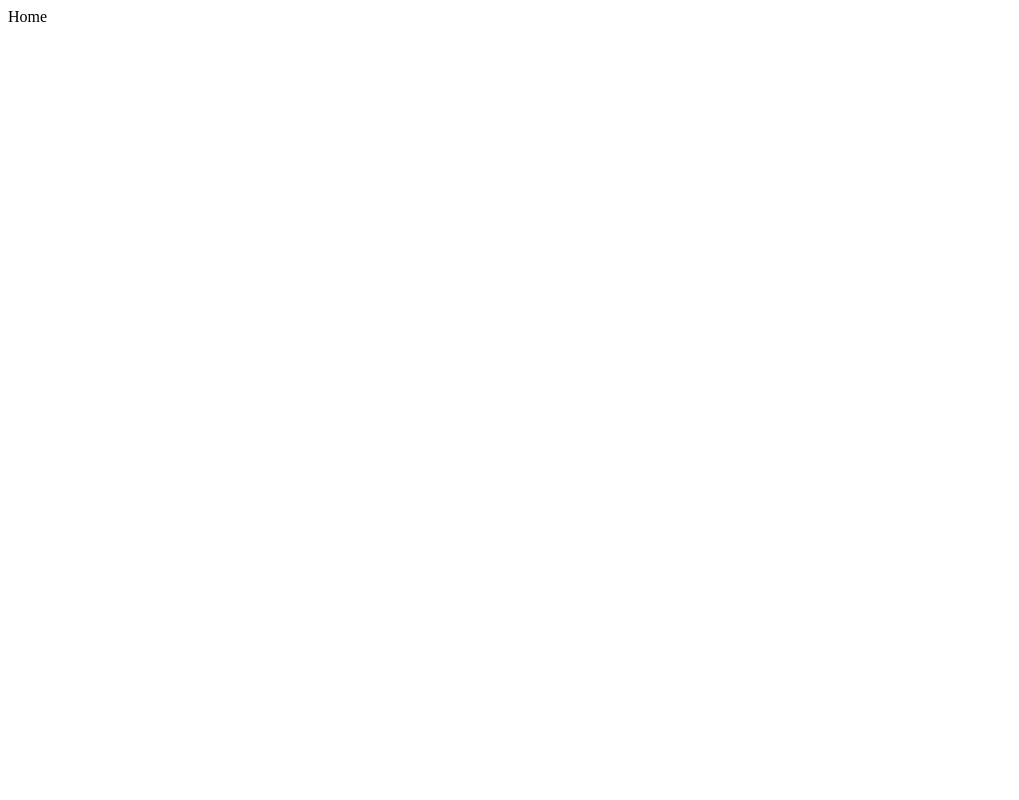
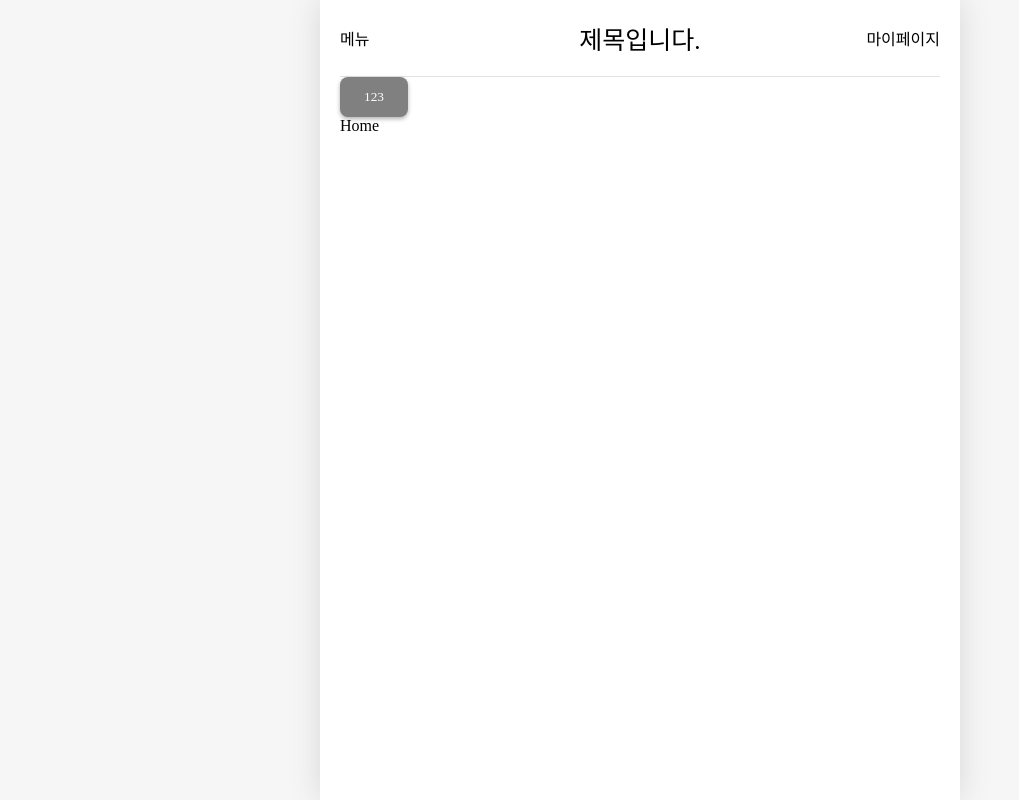
Before and after one commit to hyk339/finwhiz-front-react, a React (Vite) app: page / in a window 1280 px wide. Shown: the whole page, without its empty margins (0-1019 px from the left). Built offline with nearby package versions, Linux system fonts and the light colour scheme.

Commit message:
Header, Button 컴포넌트 구현

```diff
--- a/src/App.jsx
+++ b/src/App.jsx
@@ -2,16 +2,22 @@ import './App.css'
 import {Routes, Route} from "react-router-dom"
 import Home from './pages/Home'
 import Notfound from './pages/Notfound'
-
+import Button from './components/Button'
+import Header from './components/Header'
 
 
 // 1. "/" : 뉴스를 조회하는 Home 페이지
 function App() {
   return (
-   <Routes>
-    <Route path ="/" element={<Home/>} />
-    <Route path ="*" element={<Notfound/>} />
-   </Routes>
+    <>
+      <Header title={"제목입니다."} leftChild={"메뉴"} rightChild={"마이페이지"}></Header>
+      <Button text={"123"} type={"gray"}/>
+
+      <Routes>
+        <Route path ="/" element={<Home/>} />
+        <Route path ="*" element={<Notfound/>} />
+      </Routes>
+   </>
   )
 }
 
--- /dev/null
+++ b/src/components/Button.css
@@ -0,0 +1,18 @@
+.Button {
+    padding: 0.75rem 1.5rem;
+    color: white;
+    font-weight: 500;
+    border: none;
+    border-radius: 8px;
+    box-shadow: 0 2px 4px rgba(0, 0, 0, 0.3);
+    transition: background-color 0.2s ease, transform 0.1s ease;
+    cursor: pointer;
+}
+
+.Button:active {
+  transform: scale(0.97);
+}
+
+.Button_gray {
+    background-color: gray;
+}
--- /dev/null
+++ b/src/components/Button.jsx
@@ -0,0 +1,11 @@
+import './Button.css'
+
+const Button = ({text, type, onClick}) => {
+    return (
+      <button onClick={onClick} className={`Button Button_${type}`}>
+        {text}
+      </button>
+    );
+};
+
+export default Button;
--- /dev/null
+++ b/src/components/Header.css
@@ -0,0 +1,26 @@
+.Header {
+    display:flex;
+    align-items: center;
+    padding: 20px 0px;
+    border-bottom: 1px solid rgb(226,226,226);
+}
+
+.Header > div {
+    display: flex;
+}
+
+.Header .header_center {
+    width: 50%;
+    font-size: 25px;
+    justify-content: center;
+}
+
+.Header .header_left {
+    width: 25%;
+    justify-content: flex-start;
+}
+
+.Header .header_right {
+    width: 25%;
+    justify-content: flex-end;
+}
--- /dev/null
+++ b/src/components/Header.jsx
@@ -0,0 +1,13 @@
+import "./Header.css";
+
+const Header = ({title,leftChild,rightChild}) => {
+  return (
+    <header class="Header">
+      <div className="header_left">{leftChild}</div>
+      <div className="header_center">{title}</div>
+      <div className="header_right">{rightChild}</div>
+    </header>
+  );
+}
+
+export default Header;
--- a/src/index.css
+++ b/src/index.css
@@ -3,6 +3,24 @@
     src:("/NanumGothic.ttf");
 }
 
+html, body{
+    margin : 0px;
+    width : 100%;
+    background-color: rgb(246, 246,246);
+}
+
+#root {
+    background-color: white;
+    max-width: 600px;
+    width:100%;
+    margin: 0 auto;
+    min-height: 100vh;
+    height:100%;
+    box-shadow: rgba(100, 100, 100, 0.2) 0px 0px 29px 0px;
+    padding: 0px 20px;
+
+}
+
 body * {
     font-family: "NanumGothic";
 }
```
